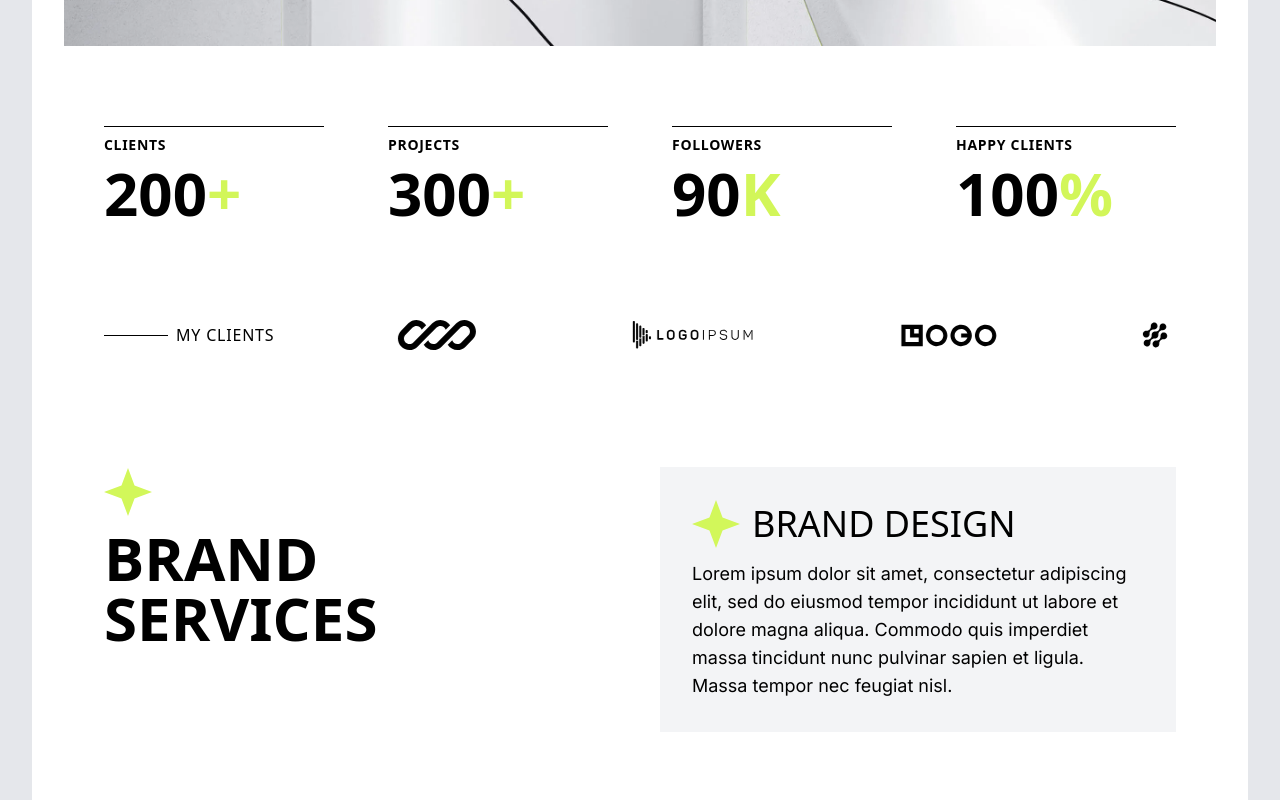
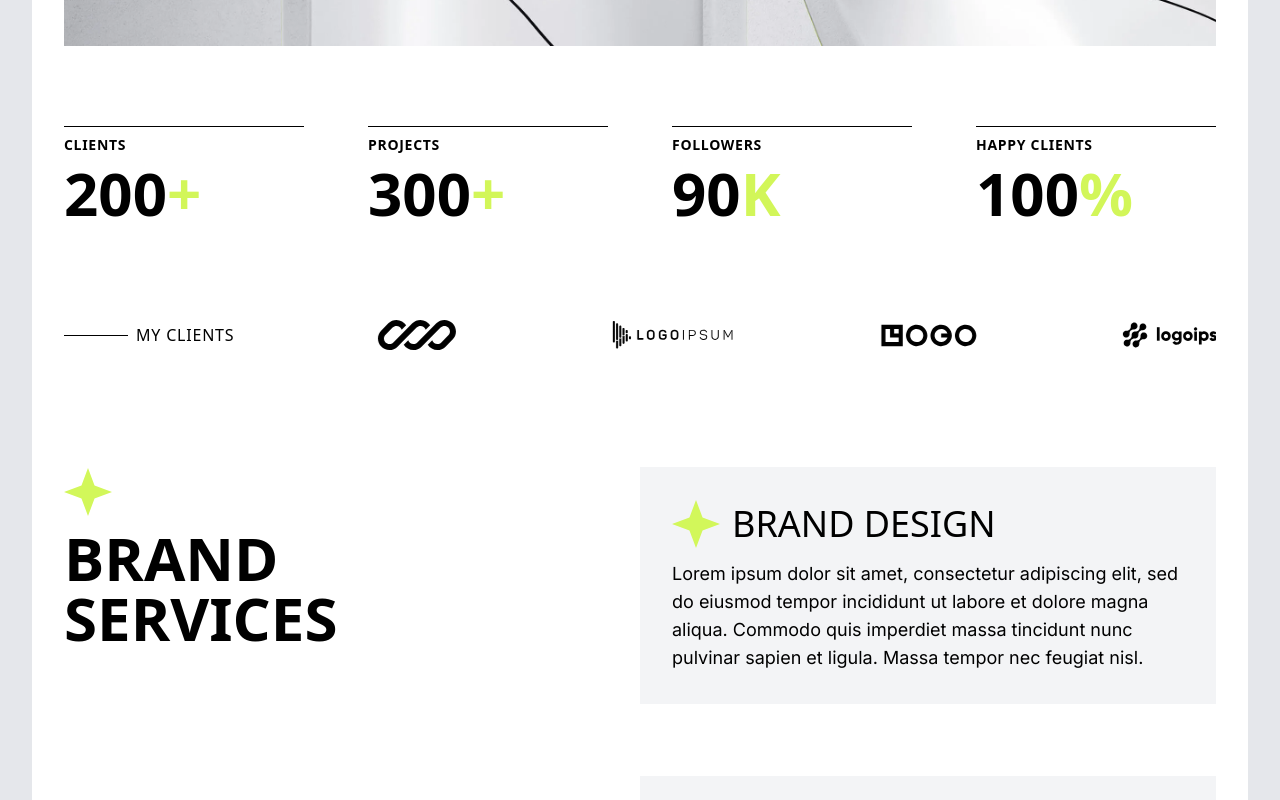
Before and after one commit to imdsameera/solveig-website-gsap, a React (Vite) app: page / in a window 1280 px wide. Shown: the part 1060-1860 px from the top of the page. Built offline with nearby package versions, Linux system fonts and the light colour scheme; a web font is replaced by a local one.

Commit message:
Adjusted section paddings

```diff
--- a/src/pages/HomePage/sections/Clients.jsx
+++ b/src/pages/HomePage/sections/Clients.jsx
@@ -5,7 +5,7 @@ import { logos } from "../../../constants";
 const Clients = () => {
   return (
     <section className="page-padding bg-white">
-      <div className='sm:mx-10'>
+      <div >
         <div className="home-clients-grid grid grid-cols-1 sm:grid-cols-4 gap-8 sm:gap-16">
           <div className="w-full flex items-center justify-start gap-2 col-span-1">
             <div className="w-16 h-px bg-black" />
--- a/src/pages/HomePage/sections/Services.jsx
+++ b/src/pages/HomePage/sections/Services.jsx
@@ -23,9 +23,9 @@ const Services = () => {
   })
 
   return (
-    <section className="section-home-services z-900 sm:flex justify-center bg-white page-padding">
-      <div className="container sm:mx-10 py-25 w-full">
-        <div className="flex flex-col md:flex-row justify-between gap-10">
+    <section className="section-home-services z-900 sm:flex justify-center bg-white">
+      <div className="page-padding py-25 w-full">
+        <div className="flex flex-col md:flex-row justify-between">
           <div className="col-left sm:w-full flex flex-col sm:justify-between gap-16">
             <div className={`md:sticky top-8 z-900 md:mb-35`}>
               <div className="mb-3">
--- a/src/pages/HomePage/sections/Stats.jsx
+++ b/src/pages/HomePage/sections/Stats.jsx
@@ -9,11 +9,13 @@ gsap.registerPlugin(ScrollTrigger);
 
 const Stats = () => {
   return (
-    <section className="section-home-stats page-padding bg-white py-20">
-      <div className="container grid grid-cols-2 lg:grid-cols-4 gap-16  px-0 sm:px-10">
-        {stats.map((stat) => (
-          <StatCard key={stat.id} stat={stat} />
-        ))}
+    <section className="section-home-stats bg-white py-20">
+      <div className="page-padding w-full">
+        <div className="w-full grid grid-cols-2 lg:grid-cols-4 gap-16">
+          {stats.map((stat) => (
+            <StatCard key={stat.id} stat={stat} />
+          ))}
+        </div>
       </div>
     </section>
   );
@@ -47,7 +49,7 @@ const StatCard = ({ stat }) => {
         <p className="text-sm uppercase font-semibold tracking-wider mb-2">
           {stat.title}
         </p>
-        <h2 className="text-5xl sm:text-6xl font-bold">
+        <h2 className="text-4xl xs:text-5xl sm:text-6xl font-bold">
           {mainText}
           <span className="text-lemon">{lastChar}</span>
         </h2>
```
